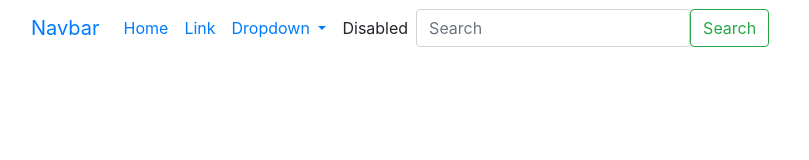
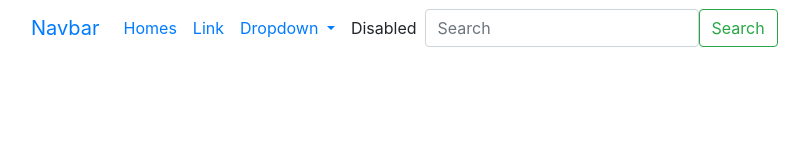
Before and after one commit to Umairx8/DemoRepository, a plain HTML site: page index.html in a window 1280 px wide. Shown: the whole page, without its empty margins (0-809 px from the left). Drawn offline with nearby package versions, Linux system fonts and the light colour scheme.

Commit message:
Bug Fixed

```diff
--- a/index.html
+++ b/index.html
@@ -22,7 +22,7 @@
           <div class="collapse navbar-collapse" id="navbarSupportedContent">
             <ul class="navbar-nav me-auto mb-2 mb-lg-0">
               <li class="nav-item">
-                <a class="nav-link active" aria-current="page" href="#">Home</a>
+                <a class="nav-link active" aria-current="page" href="#">Homes</a>
               </li>
               <li class="nav-item">
                 <a class="nav-link" href="#">Link</a>
```
